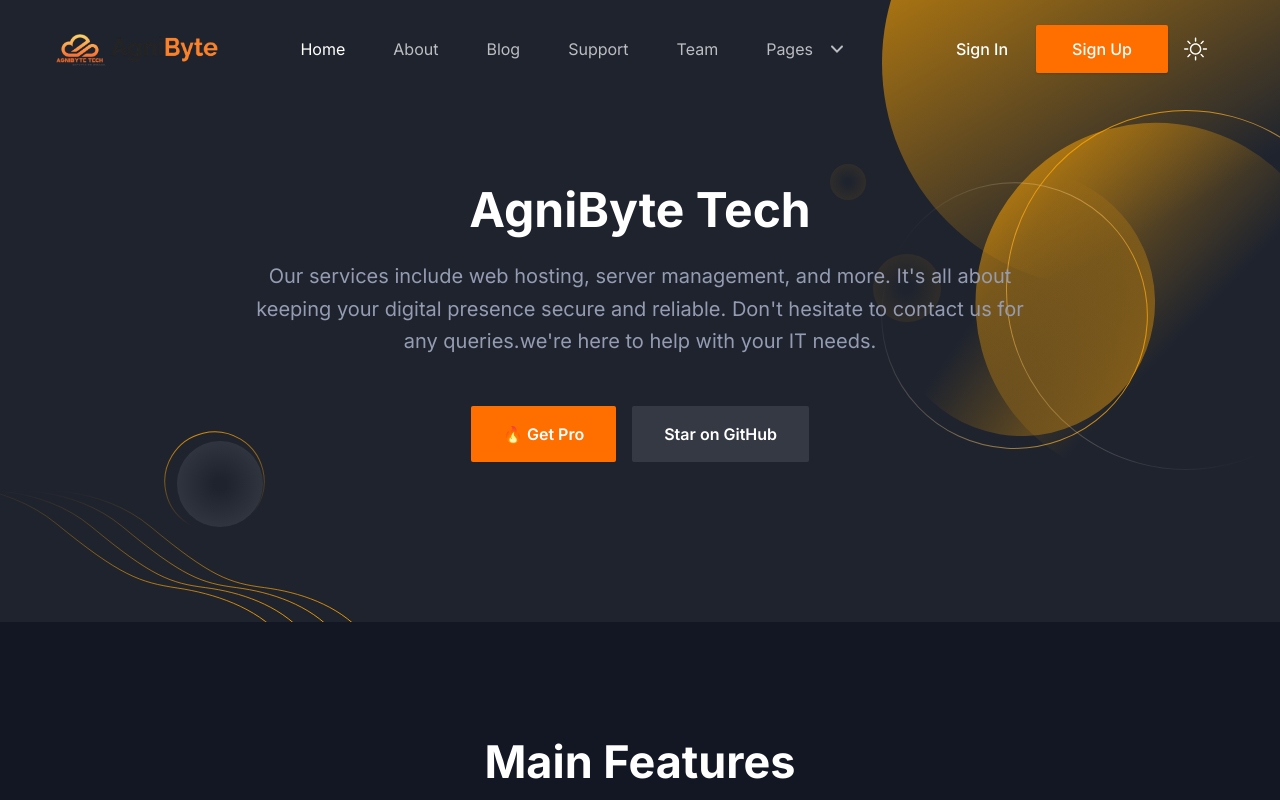
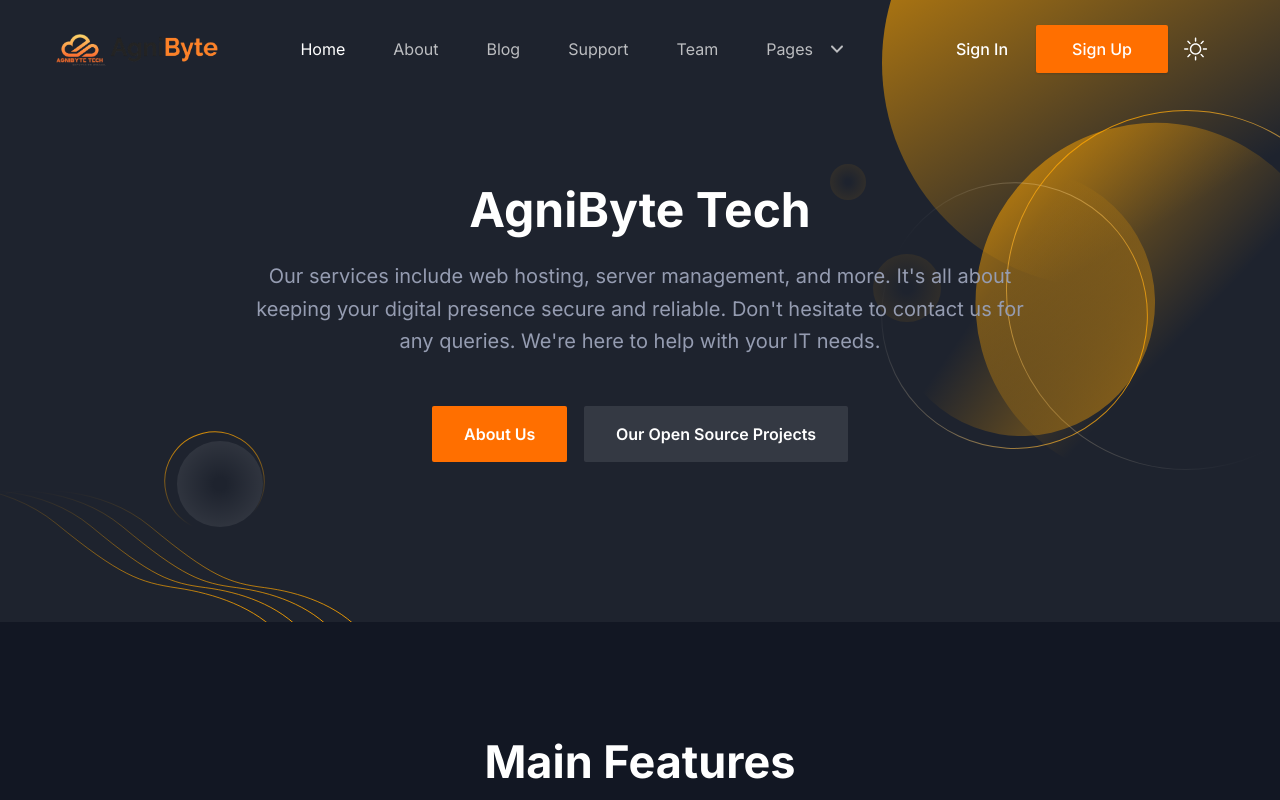
Before and after one commit to dnyaneshwarshekade/agnibyte, a Next.js app: page / in a window 1280 px wide. Shown: the top 800 px of the page. Built offline with nearby package versions, Linux system fonts and the light colour scheme.

Commit message:
amination added in home

```diff
--- a/src/app/about/page.tsx
+++ b/src/app/about/page.tsx
@@ -15,7 +15,7 @@ const AboutPage = () => {
     <>
       <Breadcrumb
         pageName="About AgniByte"
-        description="AgniByte Tech Pvt Ltd was founded by three friends with a shared passion for technology and diverse backgrounds in computer science and
+        description="AgniByte Tech Pvt Ltd was founded by  friends with a shared passion for technology and diverse backgrounds in computer science and
         electronics. Their dream was to create a company that offered top-notch IT solutions while remaining accessible and affordable. From their humble beginnings, they built a startup driven by innovation and a
         commitment to excellence. Today, with over a decade of experience, we continue to uphold the vision and values that started it all."
       />
--- a/src/components/Hero/index.tsx
+++ b/src/components/Hero/index.tsx
@@ -11,33 +11,37 @@ const Hero = () => {
   <div className="-mx-4 flex flex-wrap">
     <div className="w-full px-4">
       <div className="mx-auto max-w-[800px] text-center">
-                <h1 className="mb-5 text-3xl font-bold leading-tight text-black dark:text-white sm:text-4xl sm:leading-tight md:text-5xl md:leading-tight">
+        <h1
+          className="mb-5 text-3xl font-bold leading-tight text-black dark:text-white sm:text-4xl sm:leading-tight md:text-5xl md:leading-tight animate-fade-in-up"
+        >
           AgniByte Tech
         </h1>
-                <p className="mb-12 text-base !leading-relaxed text-body-color dark:text-body-color-dark sm:text-lg md:text-xl">
-                  Our services include web hosting, server management, and more. It&apos;s all about keeping your digital presence secure and reliable.
-                      Don&apos;t hesitate to contact us for any queries.we&apos;re here to help with your IT needs.
+        <p
+          className="mb-12 text-base !leading-relaxed text-body-color dark:text-body-color-dark sm:text-lg md:text-xl animate-fade-in-up delay-200"
+        >
+          Our services include web hosting, server management, and more. It's all about keeping your digital presence secure and reliable.
+          Don't hesitate to contact us for any queries. We're here to help with your IT needs.
         </p>
-
 
         <div className="flex flex-col items-center justify-center space-y-4 sm:flex-row sm:space-x-4 sm:space-y-0">
           <Link
-                    href="agni-byte.com"
-                    className="rounded-sm bg-primary px-8 py-4 text-base font-semibold text-white duration-300 ease-in-out hover:bg-primary/80"
+            href="#"
+            className="rounded-sm bg-primary px-8 py-4 text-base font-semibold text-white duration-300 ease-in-out hover:bg-primary/80 animate-bounce-in"
           >
-                    🔥 Get Pro
+            About Us
           </Link>
           <Link
-                    href="https://github.com/agnibyte"
-                    className="inline-block rounded-sm bg-black px-8 py-4 text-base font-semibold text-white duration-300 ease-in-out hover:bg-black/90 dark:bg-white/10 dark:text-white dark:hover:bg-white/5"
+            href="#"
+            className="inline-block rounded-sm bg-black px-8 py-4 text-base font-semibold text-white duration-300 ease-in-out hover:bg-black/90 dark:bg-white/10 dark:text-white dark:hover:bg-white/5 animate-bounce-in delay-200"
           >
-                    Star on GitHub
+            Our Open Source Projects
           </Link>
         </div>
       </div>
     </div>
   </div>
 </div>
+
         <div className="absolute right-0 top-0 z-[-1] opacity-30 lg:opacity-100">
           <svg
             width="450"
--- a/src/styles/index.css
+++ b/src/styles/index.css
@@ -102,3 +102,82 @@
     color: #0056b3;
   }
 }
+
+@keyframes fadeIn {
+  0% {
+    opacity: 0;
+  }
+  100% {
+    opacity: 1;
+  }
+}
+
+@keyframes slideInDown {
+  0% {
+    transform: translateY(-50px);
+    opacity: 0;
+  }
+  100% {
+    transform: translateY(0);
+    opacity: 1;
+  }
+}
+
+@keyframes bounceIn {
+  0% {
+    transform: scale(0.95);
+    opacity: 0;
+  }
+  70% {
+    transform: scale(1.05);
+    opacity: 0.8;
+  }
+  100% {
+    transform: scale(1);
+    opacity: 1;
+  }
+}
+
+@keyframes fadeInUp {
+  0% {
+    opacity: 0;
+    transform: translateY(20px);
+  }
+  100% {
+    opacity: 1;
+    transform: translateY(0);
+  }
+}
+
+@keyframes bounceIn {
+  0%, 20%, 40%, 60%, 80%, 100% {
+    transition-timing-function: cubic-bezier(0.215, 0.61, 0.355, 1);
+  }
+  0% {
+    opacity: 0;
+    transform: scale3d(0.3, 0.3, 0.3);
+  }
+  50% {
+    opacity: 1;
+    transform: scale3d(1.05, 1.05, 1.05);
+  }
+  100% {
+    transform: scale3d(1, 1, 1);
+  }
+}
+
+.animate-fade-in-up {
+  animation: fadeInUp 0.8s ease-out forwards;
+}
+
+.animate-bounce-in {
+  animation: bounceIn 0.8s ease-out forwards;
+}
+
+.animate-fade-in-up.delay-200 {
+  animation-delay: 0.2s;
+}
+
+.animate-bounce-in.delay-200 {
+  animation-delay: 0.2s;
+}
```
Also changed, not shown: public/images/hero/homecloud.svg (renamed from src/components/Hero/server-rack.svg), public/images/hero/office.svg (deleted). Lines whose indentation alone changed are shown as unchanged.
